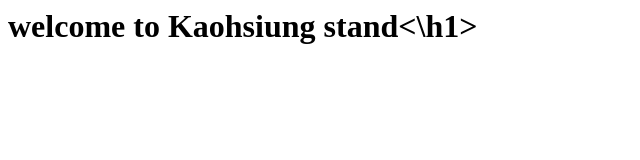
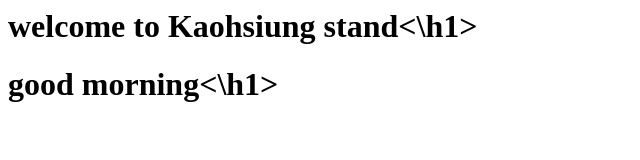
Before and after one commit to simonshih0147/depot, a plain HTML site: page index.html in a window 1280 px wide. Shown: the whole page, without its empty margins (0-640 px from the left). Drawn offline with Linux system fonts and the light colour scheme.

Commit message:
seventh git

```diff
--- a/index.html
+++ b/index.html
@@ -3,5 +3,6 @@
 <body>
 
 <h1> welcome to Kaohsiung stand<\h1>
+<h1>good morning<\h1>
 </body>
 </html>
```
